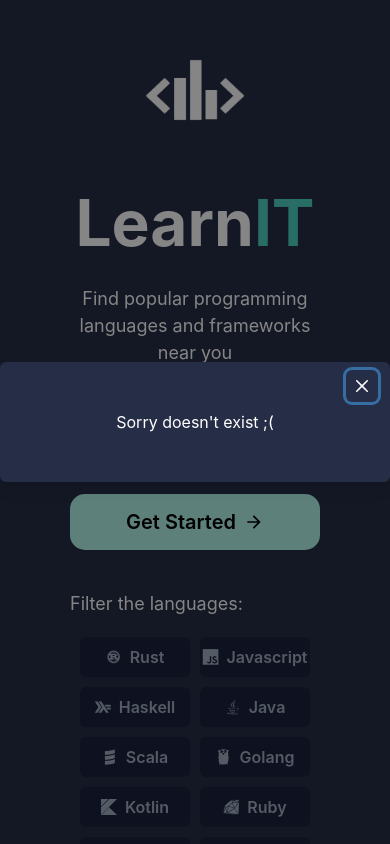
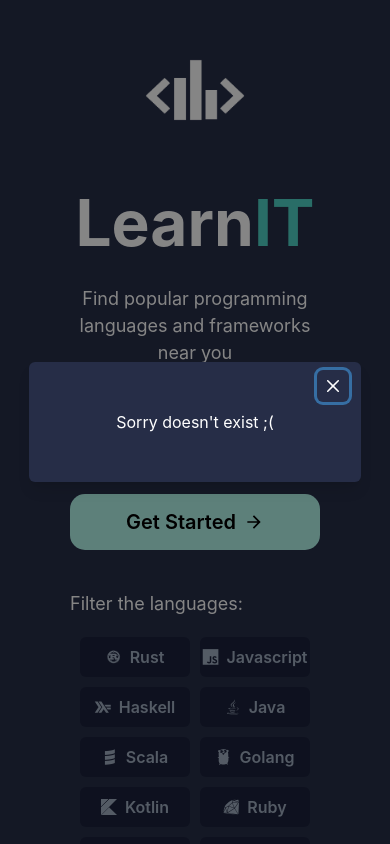
Before and after one commit to jbriones1/LearnIT, a React (Create React App) app: page / in a window 390 px wide. Both pictures are taken after a click on the button "Get Started". Shown: the top 844 px of the page. Built offline with nearby package versions, Linux system fonts and the light colour scheme.

Commit message:
Makes graph responsive on mobile.

```diff
--- a/src/components/ApexChart.js
+++ b/src/components/ApexChart.js
@@ -1,6 +1,7 @@
 import React from 'react';
 import Chart from 'react-apexcharts';
 import { Text } from '@chakra-ui/react';
+import useWindowSize from '../hooks/useWindowSize';
 
 const statesAbbrevation = {};
 
@@ -68,6 +69,7 @@ const isCity = (location) => cities[location] != null;
 const ApexChart = ({ location, techFilter }) => {
   const locationIsState = isState(location.toUpperCase());
   const locationIsCity = isCity(location);
+  const { width, height } = useWindowSize();
 
   if (!locationIsState && !locationIsCity) {
     return (
@@ -222,7 +224,7 @@ const ApexChart = ({ location, techFilter }) => {
         options={languagesGraph.options}
         series={languagesGraph.series}
         type='bar'
-        width='550'
+        width={width > 550 ? '550' : '300'}
       />
       <Text color='white' align='center' fontSize='lg' mb='5' mt='5'>
         Top 10 Frameworks & Libraries
@@ -231,7 +233,7 @@ const ApexChart = ({ location, techFilter }) => {
         options={technologyGraph.options}
         series={technologyGraph.series}
         type='bar'
-        width='550'
+        width={width > 550 ? '550' : '300'}
       />
     </div>
   );
--- a/src/components/FrontpageComponent/FrontPage.jsx
+++ b/src/components/FrontpageComponent/FrontPage.jsx
@@ -22,6 +22,7 @@ import FilterButtons from '../FilterButtons';
 import Logo from './../../images/angle.png';
 import { ArrowForwardIcon } from '@chakra-ui/icons';
 import ApexChart from '../ApexChart';
+import useWindowSize from '../../hooks/useWindowSize';
 
 const FrontPage = () => {
   // react hook
@@ -47,6 +48,8 @@ const FrontPage = () => {
     'swift',
     'c',
   ]);
+
+  const { width, height } = useWindowSize();
 
   // to handle location change
   const handleChange = (e) => setLocation(e.target.value.trim().toLowerCase());
@@ -131,7 +134,12 @@ const FrontPage = () => {
         scrollBehavior='inside'
       >
         <ModalOverlay />
-        <ModalContent py='10' width='600px' m='auto' backgroundColor='#262d47'>
+        <ModalContent
+          py='10'
+          width={width * 0.85}
+          m='auto'
+          backgroundColor='#262d47'
+        >
           <ModalCloseButton color='white' />
           <ModalBody>
             <Center>
--- /dev/null
+++ b/src/hooks/useWindowSize.js
@@ -0,0 +1,29 @@
+import { useState, useEffect } from 'react';
+
+const useWindowSize = () => {
+  const [windowSize, setWindowSize] = useState({
+    width: window.innerWidth,
+    height: window.innerHeight,
+  });
+
+  useEffect(() => {
+    // Handler to call on window resize
+    const handleResize = () => {
+      // Set window width/height to state
+      setWindowSize({
+        width: window.innerWidth,
+        height: window.innerHeight,
+      });
+    };
+
+    // Add event listener
+    window.addEventListener('resize', handleResize);
+
+    // Remove event listener on cleanup
+    return () => window.removeEventListener('resize', handleResize);
+  }, []); // Empty array ensures that effect is only run on mount
+
+  return windowSize;
+};
+
+export default useWindowSize;
```
